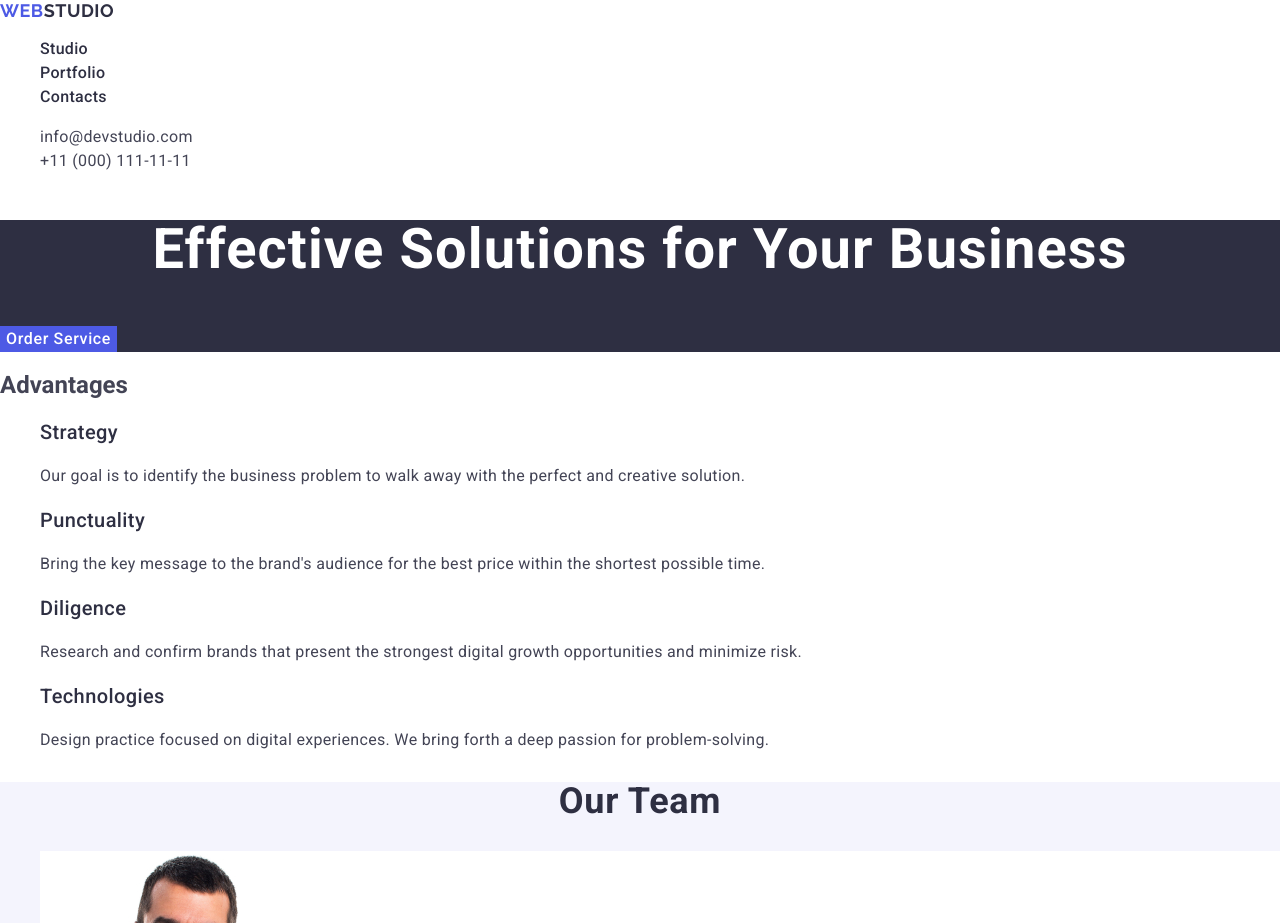
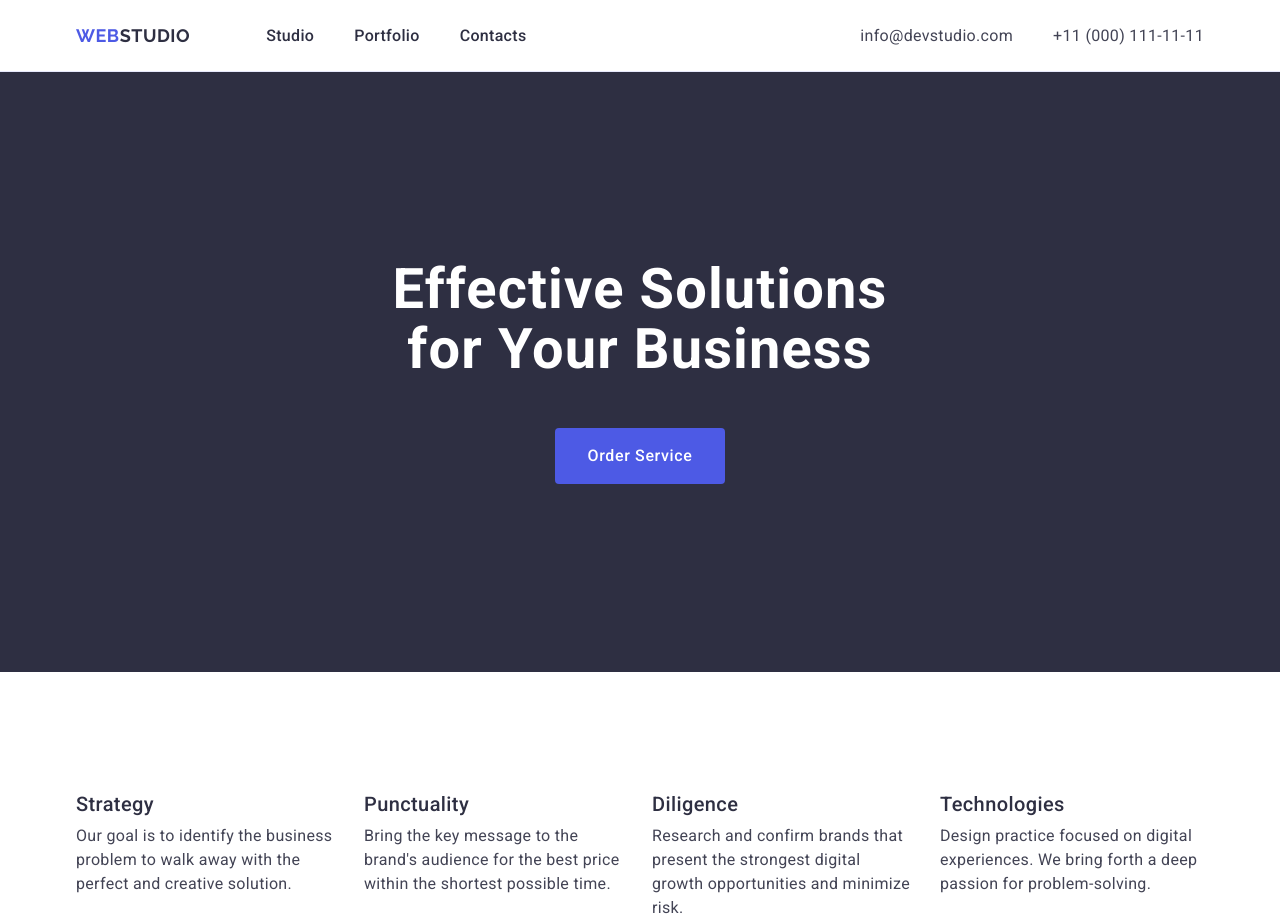
Before and after one commit to Olena-Ignatenko/goit-markup-hw-03, a plain HTML site: page index.html in a window 1280 px wide. Shown: the top 923 px of the page. Drawn offline with nearby package versions, Linux system fonts and the light colour scheme.

Commit message:
Add styles to header, section hero and section advantages

```diff
--- a/css/styles.css
+++ b/css/styles.css
@@ -1,7 +1,7 @@
 body {
   font-family: Roboto, sans-serif;
   color: #434455;
-    background-color: #FFF;
+  background-color: #fff;
 }
 
 a {
@@ -10,6 +10,8 @@ a {
 
 ul {
   list-style-type: none;
+  margin: 0;
+  padding-left: 0;
 }
 
 button {
@@ -18,24 +20,69 @@ button {
 
 address {
   font-style: normal;
+  margin-top: 24px;
+}
+
+h1,
+h2,
+h3,
+h4,
+h5,
+h6,
+p {
+  margin-top: 0;
+  margin-bottom: 0;
+}
+
+img {
+  display: block;
+}
+
+.container {
+  width: 1158px;
+  padding: 0 15px;
+  margin: 0 auto;
+}
+
+.header {
+  height: 72px;
+  align-items: center;
+  border-bottom: 1px solid #e7e9fc;
+}
+
+.header .container {
+  display: flex;
+  justify-content: space-between;
 }
 
 .footer {
-    background-color: #2E2F42;
+  background-color: #2e2f42;
 }
 
 .logo {
-    color: #4D5AE5;
+  color: #4d5ae5;
   font-family: Raleway, sans-serif;
   font-size: 18px;
   font-weight: 700;
   line-height: 1.17; /* 116.667% */
   letter-spacing: 0.03em;
   text-transform: uppercase;
+  display: inline-block;
+  margin-right: 76px;
 }
 
 .logo-accent {
-    color: #2E2F42;
+  color: #2e2f42;
+}
+
+.header-list {
+  display: flex;
+  gap: 40px;
+}
+
+.navigation {
+  display: flex;
+  align-items: center;
 }
 
 .nav-link {
@@ -43,12 +90,19 @@ address {
   font-weight: 500;
   line-height: 1.5; /* 150% */
   letter-spacing: 0.02em;
-    color: #2E2F42;
+  color: #2e2f42;
+  display: block;
+  padding: 24px 0;
 }
 
 .nav-link:hover,
 .nav-link:focus {
-    color: #404BBF;
+  color: #404bbf;
+}
+
+.address-list {
+  display: flex;
+  gap: 40px;
 }
 
 .address-item {
@@ -61,88 +115,129 @@ address {
 
 .address-item:hover,
 .address-item:focus {
-    color: #404BBF;
+  color: #404bbf;
+}
+
+.section {
+  padding-top: 120px;
+  padding-bottom: 120px;
 }
 
 .hero {
-    background-color: #2E2F42;
+  background-color: #2e2f42;
+  padding: 188px 0;
+  height: 600px;
+  text-align: center;
 }
 
 .hero-title {
   font-size: 56px;
   font-weight: 700;
-    line-height: 1.07;   /* 107.143% */
+  line-height: 1.07; /* 107.143% */
   letter-spacing: 0.02em;
   text-align: center;
-    color: #FFF;
+  color: #fff;
   font-family: inherit;
+  max-width: 496px;
+  margin-right: auto;
+  margin-left: auto;
 }
 
 .button {
-    background-color: #4D5AE5;
-    color: #FFF;
+  background-color: #4d5ae5;
+  color: #fff;
   font-family: inherit;
   font-size: 16px;
   font-weight: 500;
-    line-height: 1.5;   /* 150% */
+  line-height: 1.5; /* 150% */
   letter-spacing: 0.04em;
   border: none;
   cursor: pointer;
+  border-radius: 4px;
+  display: block;
+  padding: 16px 32px;
+  align-items: flex-start;
+  gap: 10px;
+  margin: 48px auto 0;
+  min-width: 169px;
 }
 
 .button:hover,
 .button:focus {
-    background-color: #404BBF
+  background-color: #404bbf;
+}
+
+.visually-hidden {
+  position: absolute;
+  width: 1px;
+  height: 1px;
+  margin: -1px;
+  border: 0;
+  padding: 0;
+  white-space: nowrap;
+  clip-path: inset(100%);
+  clip: rect(0 0 0 0);
+  overflow: hidden;
+}
+
+.advantage-list {
+  display: flex;
+  gap: 24px;
+}
+
+.advantage-item {
+  width: 264px;
 }
 
 .subtitle {
   font-family: inherit;
   font-size: 20px;
   font-weight: 500;
-    line-height: 1.2;   /* 120% */
+  line-height: 1.2; /* 120% */
   letter-spacing: 0.02em;
-    color: #2E2F42;
+  color: #2e2f42;
   text-transform: capitalize;
+  margin-bottom: 8px;
 }
 
 .text {
   font-family: inherit;
   font-size: 16px;
-    line-height: 1.5;    /* 150% */
+  line-height: 1.5; /* 150% */
   letter-spacing: 0.02em;
   color: inherit;
 }
 
 .team {
-    background-color: #F4F4FD;
+  background-color: #f4f4fd;
 }
 
 .section-title {
   font-family: inherit;
   font-size: 36px;
   font-weight: 700;
-    line-height: 1.11;/* 111.111% */
+  line-height: 1.11; /* 111.111% */
   letter-spacing: 0.02em;
   text-transform: capitalize;
   text-align: center;
-    color: #2E2F42;
+  color: #2e2f42;
 }
 
 .name-title {
   font-family: inherit;
   font-size: 20px;
   font-weight: 500;
-    line-height: 1.2;/* 120% */
+  line-height: 1.2; /* 120% */
   letter-spacing: 0.02em;
-    color: #2E2F42;
+  color: #2e2f42;
 }
 
 .logo-accent-footer {
-    color: #F4F4FD;
+  color: #f4f4fd;
 }
 
 .footer .text {
-    color: #F4F4FD;
+  color: #f4f4fd;
 }
 
 .name-section {
--- a/index.html
+++ b/index.html
@@ -17,25 +17,27 @@
     <link rel="stylesheet" href="./css/styles.css" />
   </head>
   <body>
-    <header>
-      <nav>
+    <header class="header">
+      <div class="container">
+        <nav class="navigation">
           <a class="logo" href="./index.html"
             >Web<span class="logo-accent">Studio</span>
           </a>
-        <ul>
-          <li>
+          <ul class="header-list">
+            <li class="header-item">
               <a class="nav-link" href="./index.html">Studio</a>
             </li>
-          <li>
+            <li class="header-item">
               <a class="nav-link" href="">Portfolio</a>
             </li>
-          <li>
+            <li class="header-item">
               <a class="nav-link" href="">Contacts</a>
             </li>
           </ul>
         </nav>
+
         <address class="address">
-        <ul>
+          <ul class="address-list">
             <li>
               <a class="address-item" href="mailto:info@devstudio.com"
                 >info@devstudio.com</a
@@ -48,38 +50,43 @@
             </li>
           </ul>
         </address>
+      </div>
     </header>
+
     <main>
-      <section class="hero">
+      <section class="section hero">
+        <div class="container">
           <h1 class="hero-title">Effective Solutions for Your Business</h1>
           <button class="button" type="button">Order Service</button>
+        </div>
       </section>
 
-      <section>
+      <section class="section">
+        <div class="container">
           <h2 class="visually-hidden">Advantages</h2>
-        <ul>
-          <li>
+          <ul class="advantage-list">
+            <li class="advantage-item">
               <h3 class="subtitle">Strategy</h3>
               <p class="text">
                 Our goal is to identify the business problem to walk away with the
                 perfect and creative solution.
               </p>
             </li>
-          <li>
+            <li class="advantage-item">
               <h3 class="subtitle">Punctuality</h3>
               <p class="text">
                 Bring the key message to the brand's audience for the best price
                 within the shortest possible time.
               </p>
             </li>
-          <li>
+            <li class="advantage-item">
               <h3 class="subtitle">Diligence</h3>
               <p class="text">
                 Research and confirm brands that present the strongest digital
                 growth opportunities and minimize risk.
               </p>
             </li>
-          <li>
+            <li class="advantage-item">
               <h3 class="subtitle">Technologies</h3>
               <p class="text">
                 Design practice focused on digital experiences. We bring forth a
@@ -87,9 +94,11 @@
               </p>
             </li>
           </ul>
+        </div>
       </section>
 
-      <section class="team">
+      <section class=" section team">
+        <div class="container">
           <h2 class="section-title">Our Team</h2>
           <ul>
             <li class="name-section">
@@ -113,8 +122,11 @@
               <p class="text">UI Designer</p>
             </li>
           </ul>
+        </div>
       </section>
-      <section>
+
+      <section class="section">
+        <div class="container">
           <h2 class="section-title">Our portfolio</h2>
           <ul>
             <li>
@@ -178,9 +190,12 @@
               <p class="text">Marketing</p>
             </li>
           </ul>
+        </div>
       </section>
     </main>
+
     <footer class="footer">
+      <div class="container">
         <a class="logo" href="./index.html"
           >Web<span class="logo-accent-footer">Studio</span>
         </a>
@@ -188,6 +203,7 @@
           Increase the flow of customers and sales for your business with digital
           marketing & growth solutions.
         </p>
+      </div>
     </footer>
   </body>
 </html>
```
Lines whose indentation alone changed are shown as unchanged.
